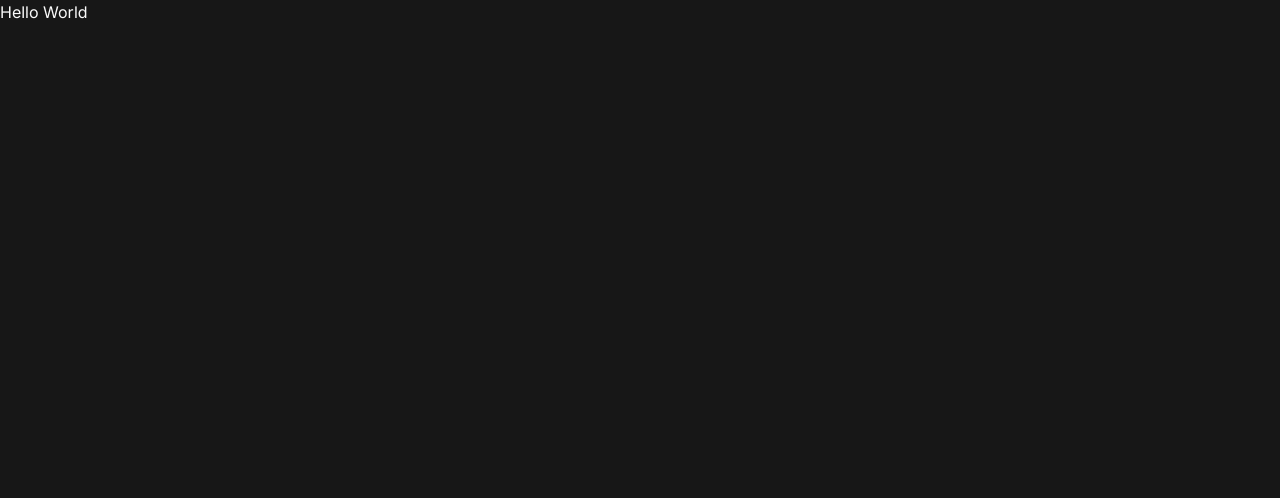
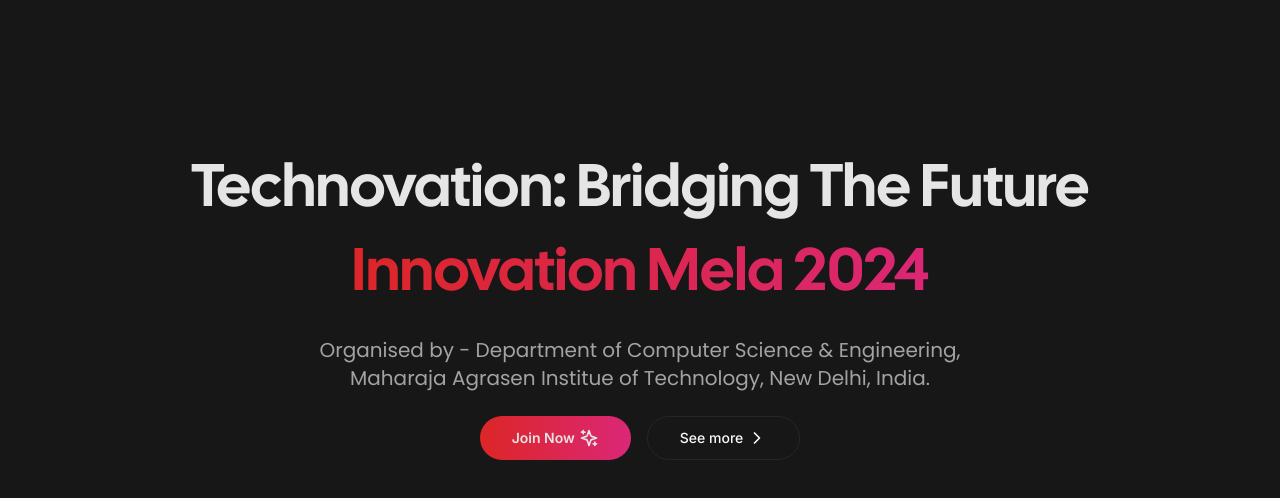
Before and after one commit to tanayvaswani/mait-innovation-mela, a Next.js app: page / in a window 1280 px wide. Shown: the top 498 px of the page. Built offline with nearby package versions, Linux system fonts and the light colour scheme.

Commit message:
feat: landing

```diff
--- /dev/null
+++ b/app/(home)/layout.tsx
@@ -0,0 +1,11 @@
+const HomeLayout = ({ children }: { children: React.ReactNode }) => {
+  return (
+    <div className="h-full">
+      {/* <Navbar /> */}
+      <main className="pt-40 pb-20">{children}</main>
+      {/* <Footer /> */}
+    </div>
+  );
+};
+
+export default HomeLayout;
--- /dev/null
+++ b/app/(home)/page.tsx
@@ -0,0 +1,69 @@
+import { Button } from "@/components/ui/button";
+import Link from "next/link";
+import localFont from "next/font/local";
+import { cn } from "@/lib/utils";
+import { Poppins } from "next/font/google";
+import { ChevronRight, Sparkles } from "lucide-react";
+
+const headingFont = localFont({
+  src: "../../public/fonts/font.woff2",
+});
+
+const textFont = Poppins({
+  weight: ["100", "200", "300", "400", "500", "600", "700", "800", "900"],
+  subsets: ["latin"],
+});
+
+export default function MarketingPage() {
+  return (
+    <main className="flex items-center justify-center flex-col">
+      <div
+        className={cn(
+          "flex items-center justify-center flex-col",
+          headingFont.className
+        )}
+      >
+        <h1 className="text-3xl md:text-6xl text-center text-neutral-200 mb-4 md:mb-6">
+          Technovation: Bridging The Future
+        </h1>
+
+        <div className="text-3xl md:text-6xl text-center text-transparent bg-clip-text bg-gradient-to-r from-red-600 to-pink-600 px-4 pb-4 w-fit">
+          Innovation Mela 2024
+        </div>
+
+        <div
+          className={cn(
+            "text-sm md:text-xl text-neutral-400 mt-4 max-w-sm md:max-w-2xl text-center mx-auto",
+            textFont.className
+          )}
+        >
+          Organised by - Department of Computer Science & Engineering, Maharaja
+          Agrasen Institue of Technology, New Delhi, India.
+        </div>
+      </div>
+
+      <div className="flex flex-col md:flex-row gap-4">
+        <Button
+          className="mt-6 rounded-full text-neutral-200 font-semibold bg-gradient-to-r from-red-600 to-pink-600"
+          size={"lg"}
+          asChild
+        >
+          <Link href={""}>
+            Join Now <Sparkles className="ml-1 h-5 w-5" />{" "}
+          </Link>
+        </Button>
+
+        <Button
+          className="mt-6 rounded-full"
+          size={"lg"}
+          variant={"outline"}
+          asChild
+        >
+          <Link href={""}>
+            See more <ChevronRight className="ml-1 h-5 w-5" />{" "}
+          </Link>
+        </Button>
+      </div>
+    </main>
+  );
+}
--- a/app/globals.css
+++ b/app/globals.css
@@ -1,6 +1,8 @@
 @tailwind base;
 @tailwind components;
 @tailwind utilities;
+
+
 
 @layer base {
   :root {
--- a/app/page.tsx
+++ /dev/null
@@ -1,7 +0,0 @@
-export default function Home() {
-  return (
-   <main>
-      Hello World
-   </main>
-  );
-}
--- /dev/null
+++ b/components/ui/button.tsx
@@ -0,0 +1,56 @@
+import * as React from "react"
+import { Slot } from "@radix-ui/react-slot"
+import { cva, type VariantProps } from "class-variance-authority"
+
+import { cn } from "@/lib/utils"
+
+const buttonVariants = cva(
+  "inline-flex items-center justify-center whitespace-nowrap rounded-md text-sm font-medium ring-offset-background transition-colors focus-visible:outline-none focus-visible:ring-2 focus-visible:ring-ring focus-visible:ring-offset-2 disabled:pointer-events-none disabled:opacity-50",
+  {
+    variants: {
+      variant: {
+        default: "bg-primary text-primary-foreground hover:bg-primary/90",
+        destructive:
+          "bg-destructive text-destructive-foreground hover:bg-destructive/90",
+        outline:
+          "border border-input bg-background hover:bg-accent hover:text-accent-foreground",
+        secondary:
+          "bg-secondary text-secondary-foreground hover:bg-secondary/80",
+        ghost: "hover:bg-accent hover:text-accent-foreground",
+        link: "text-primary underline-offset-4 hover:underline",
+      },
+      size: {
+        default: "h-10 px-4 py-2",
+        sm: "h-9 rounded-md px-3",
+        lg: "h-11 rounded-md px-8",
+        icon: "h-10 w-10",
+      },
+    },
+    defaultVariants: {
+      variant: "default",
+      size: "default",
+    },
+  }
+)
+
+export interface ButtonProps
+  extends React.ButtonHTMLAttributes<HTMLButtonElement>,
+    VariantProps<typeof buttonVariants> {
+  asChild?: boolean
+}
+
+const Button = React.forwardRef<HTMLButtonElement, ButtonProps>(
+  ({ className, variant, size, asChild = false, ...props }, ref) => {
+    const Comp = asChild ? Slot : "button"
+    return (
+      <Comp
+        className={cn(buttonVariants({ variant, size, className }))}
+        ref={ref}
+        {...props}
+      />
+    )
+  }
+)
+Button.displayName = "Button"
+
+export { Button, buttonVariants }
--- a/package.json
+++ b/package.json
@@ -9,6 +9,7 @@
     "lint": "next lint"
   },
   "dependencies": {
+    "@radix-ui/react-slot": "^1.0.2",
     "class-variance-authority": "^0.7.0",
     "clsx": "^2.1.0",
     "lucide-react": "^0.316.0",
```
Also changed, not shown: public/fonts/font.woff2 (added), 1 other file (tests, documents, lock files or other folders).
